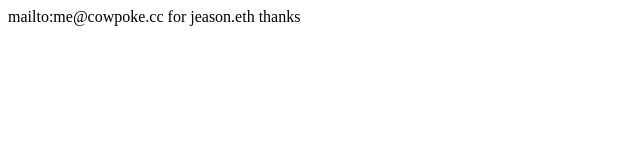
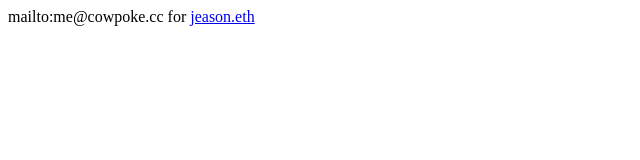
Before and after one commit to jeasonstudio/jeason.eth, a plain HTML site: page build/index.html in a window 1280 px wide. Shown: the whole page, without its empty margins (0-640 px from the left). Drawn offline with Linux system fonts and the light colour scheme.

Commit message:
chore: update page

```diff
--- a/build/index.html
+++ b/build/index.html
@@ -7,6 +7,6 @@
     <title>jeason.eth</title>
   </head>
   <body>
-    mailto:me@cowpoke.cc for jeason.eth thanks
+    mailto:me@cowpoke.cc for <a href="https://jeason.eth.link" target="_blank">jeason.eth<a>
   </body>
 </html>
```
